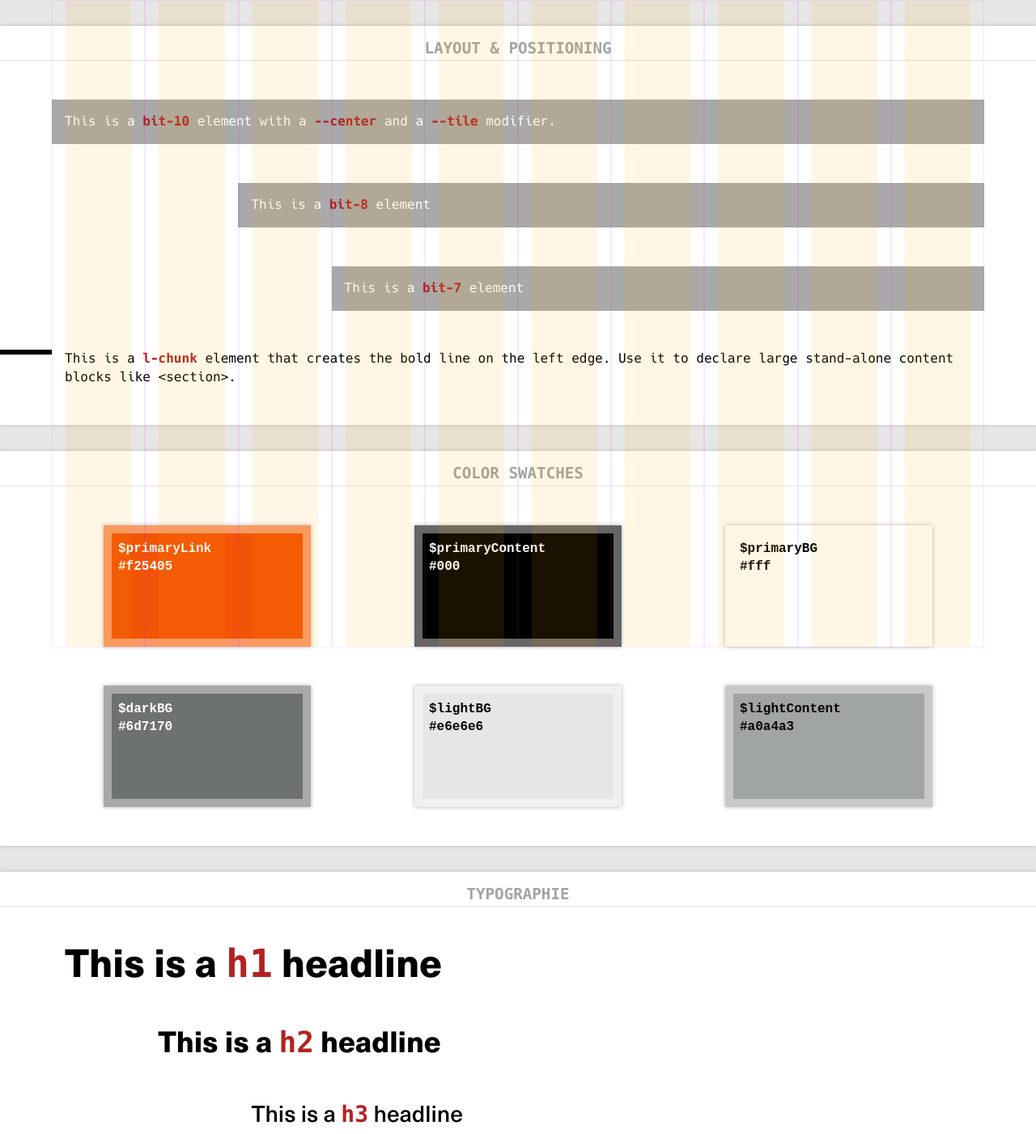
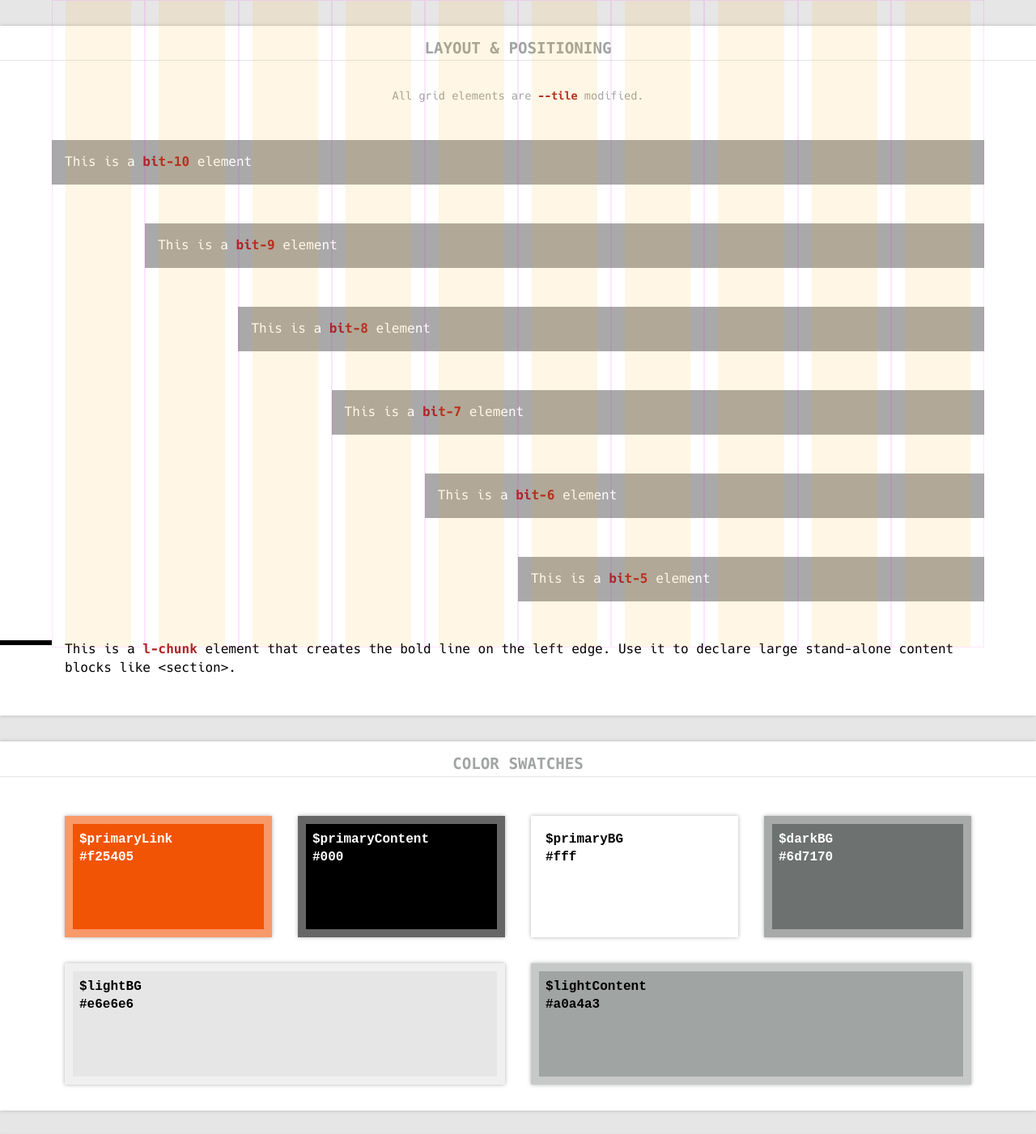
Before and after one commit to DomSt/MyNameIsDom, a website: page dev/patternLib.html in a window 1280 px wide. Shown: the top 1401 px of the page at 81% size. Drawn offline with Linux system fonts and the light colour scheme.

Commit message:
PatternLib Color Swatches
Added flexbox to swatches.
Minor pattern lib fixes.

```diff
--- a/dev/patternLib.html
+++ b/dev/patternLib.html
@@ -14,9 +14,6 @@
 <!--endbuild-->
 
 <body>
-
-  <div class="lib__element">
-
 
     <!-- GRID TEST -->
     <div class="gridTest">
@@ -38,19 +35,27 @@
     <div class="lib__section">
       <p class="lib__section__headline">Layout & Positioning</p>
 
+      <small class="lib__element__desc">All grid elements are <span class="lib__element__name">--tile</span> modified.</small>
+
       <div class="frame">
         <div class="lib__element lib__element--layoutBlock bit-10 bit-10--tile">
-          <p>This is a <span class="lib__element__name">bit-10</span> element with a <span class="lib__element__name">--center</span> and a <span class="lib__element__name">--tile</span> modifier.</p>
+          <p>This is a <span class="lib__element__name">bit-10</span> element</p>
         </div>
-
+        <div class="lib__element lib__element--layoutBlock bit-9 bit-9--tile">
+          <p>This is a <span class="lib__element__name">bit-9</span> element</p>
+        </div>
         <div class="lib__element lib__element--layoutBlock bit-8 bit-8--tile">
           <p>This is a <span class="lib__element__name">bit-8</span> element</p>
         </div>
-
         <div class="lib__element lib__element--layoutBlock bit-7 bit-7--tile">
           <p>This is a <span class="lib__element__name">bit-7</span> element</p>
         </div>
-
+        <div class="lib__element lib__element--layoutBlock bit-6 bit-6--tile">
+          <p>This is a <span class="lib__element__name">bit-6</span> element</p>
+        </div>
+        <div class="lib__element lib__element--layoutBlock bit-5 bit-5--tile">
+          <p>This is a <span class="lib__element__name">bit-5</span> element</p>
+        </div>
         <div class="lib__element bit-10 u-chunk">
           <p class="l-centerBlock">This is a <span class="lib__element__name">l-chunk</span> element that creates the bold line on the left edge. Use it to declare large stand-alone content blocks like &lt;section&gt;.</p>
         </div>
@@ -61,7 +66,9 @@
     <!-- COLOR SWATCHES -->
     <div class="lib__section">
       <p class="lib__section__headline">Color Swatches</p>
-      <div class="lib__element lib__element--colorSwatch lib__element--colorSwatch--primaryLink">$primaryLink<br>#f25405</div><div class="lib__element lib__element--colorSwatch lib__element--colorSwatch--primaryContent">$primaryContent<br>#000</div><div class="lib__element lib__element--colorSwatch lib__element--colorSwatch--primaryBG">$primaryBG<br>#fff</div><div class="lib__element lib__element--colorSwatch lib__element--colorSwatch--darkBG">$darkBG<br>#6d7170</div><div class="lib__element lib__element--colorSwatch lib__element--colorSwatch--lightBG">$lightBG<br>#e6e6e6</div><div class="lib__element lib__element--colorSwatch lib__element--colorSwatch--lightContent">$lightContent<br>#a0a4a3</div>
+      <div class="lib__section--swatches">
+        <div class="lib__element lib__element--colorSwatch lib__element--colorSwatch--primaryLink">$primaryLink<br>#f25405</div><div class="lib__element lib__element--colorSwatch lib__element--colorSwatch--primaryContent">$primaryContent<br>#000</div><div class="lib__element lib__element--colorSwatch lib__element--colorSwatch--primaryBG">$primaryBG<br>#fff</div><div class="lib__element lib__element--colorSwatch lib__element--colorSwatch--darkBG">$darkBG<br>#6d7170</div><div class="lib__element lib__element--colorSwatch lib__element--colorSwatch--lightBG">$lightBG<br>#e6e6e6</div><div class="lib__element lib__element--colorSwatch lib__element--colorSwatch--lightContent">$lightContent<br>#a0a4a3</div>
+      </div>
     </div>
 
     <!-- TYPOGRAPHIE -->
@@ -144,7 +151,7 @@
           </div>
 
           <div class="bit-8 itemList__linkFull">
-            <a href="#"><p>Full Itemlist</p></a>
+            <a href="#"><small>Full Itemlist</small></a>
           </div>
 
         </div>
--- a/dev/scss/layout/_grid.scss
+++ b/dev/scss/layout/_grid.scss
@@ -30,6 +30,7 @@
 
   &[class*="--center"] {
     float: none;
+    display: block;
     margin: 0 auto;
   }
 
--- a/dev/scss/modules/_article.scss
+++ b/dev/scss/modules/_article.scss
@@ -1,6 +1,6 @@
 @charset "UTF-8";
 
-
+// #TODO:20 Define article styles
 
 //=================================================================
 //  ARTICLE MODULE
--- a/dev/scss/modules/_itemList.scss
+++ b/dev/scss/modules/_itemList.scss
@@ -69,7 +69,6 @@
 }
 
 .itemList__linkFull {
-  @extend small;
   padding: .5rem;
   text-align: right;
   border-top: 3px solid $primaryContent;
--- a/dev/scss/patternLib/_elements.scss
+++ b/dev/scss/patternLib/_elements.scss
@@ -7,6 +7,7 @@
 //=================================================================
 
 // scss-lint:disable BemDepth
+// scss-lint:disable ColorVariable
 // scss-lint:disable ColorKeyword
 
 .lib__section {
@@ -14,11 +15,11 @@
   margin-bottom: 2rem;
   padding-top: 1rem;
   padding-bottom: 1rem;
+  font-family: "Hack", monospace;
   background-color: $primaryBG;
   box-shadow: 0 0 5px rgba(0, 0, 0, .2);
-}
 
-.lib__section__headline {
+  &__headline {
     margin-bottom: 2rem;
     font-size: 1.2rem;
     font-weight: bold;
@@ -27,16 +28,25 @@
     text-transform: uppercase;
     border-bottom: 1px solid $lightBG;
   }
+}
 
 .lib__element {
   margin-top: 1rem;
   margin-bottom: 2rem;
+
+  &__name {
+    font-weight: bold;
+    color: firebrick;
   }
 
-.lib__element__name {
-  font-family: "Hack", monospace;
-  font-weight: bold;
-  color: firebrick;
+  &__desc {
+    display: inline-block;
+    width: 100%;
+    margin-bottom: 2em;
+    padding: 0 5%;
+    color: $lightContent;
+    text-align: center;
+  }
 }
 
 
@@ -57,11 +67,19 @@
 //-----------------------------------------------------------------
 // Color Swatches
 
+.lib__section--swatches {
+  display: flex;
+  flex-wrap: wrap;
+  justify-content: space-around;
+  padding-right: 5%;
+  padding-left: 5%;
+}
+
 .lib__element--colorSwatch {
-  display: inline-block;
-  width: 20%;
+  flex-grow: 1;
+  width: 200px;
   height: 150px;
-  margin-left: 10%;
+  margin: 1rem;
   padding: .5rem;
   font-family: monospace;
   font-weight: bold;
```
Also changed, not shown: dev/css/application.css, dev/css/patternLib/patternLib_application.css, 2 other files. Lines whose indentation alone changed are shown as unchanged.
